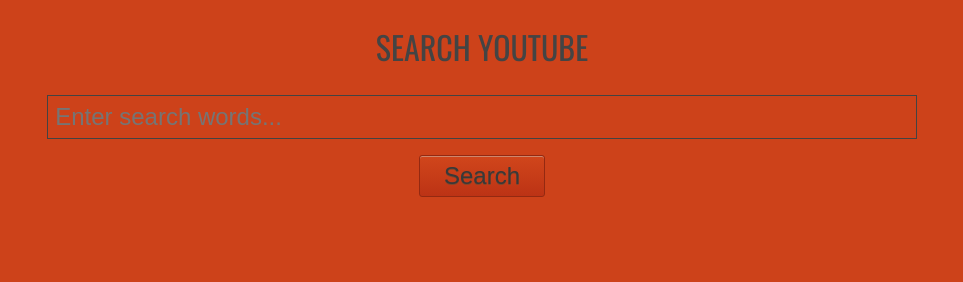
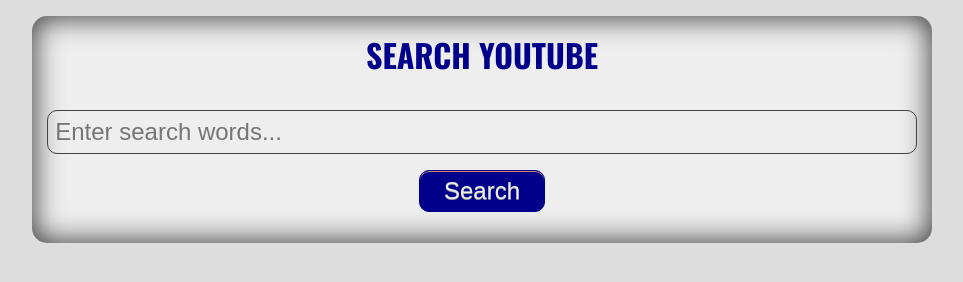
Before and after one commit to mariusbanea/thinkful-youtube-api-challenge, a plain HTML site: page index.html in a window 1280 px wide. Shown: the whole page, without its empty margins (158-1121 px from the left). Drawn offline with nearby package versions, Linux system fonts and the light colour scheme.

Commit message:
updating the css and js comments

```diff
--- a/css/style.css
+++ b/css/style.css
@@ -1,85 +1,78 @@
-/* http://meyerweb.com/eric/tools/css/reset/
-   v2.0 | 20110126
-   License: none (public domain)
+/* -------------------------------------
+CSS reset
+(all the browsers will see the website in the same by setting every tag to 0 (the website will look the same on all browsers))
 */
 
-html, body, div, span, applet, object, iframe,
-h1, h2, h3, h4, h5, h6, p, blockquote, pre,
-a, abbr, acronym, address, big, cite, code,
-del, dfn, em, img, ins, kbd, q, s, samp,
-small, strike, strong, sub, sup, tt, var,
-b, u, i, center,
-dl, dt, dd, ol, ul, li,
-fieldset, form, label, legend,
-table, caption, tbody, tfoot, thead, tr, th, td,
-article, aside, canvas, details, embed,
-figure, figcaption, footer, header, hgroup,
-menu, nav, output, ruby, section, summary,
-time, mark, audio, video {
+* {
     margin: 0;
     padding: 0;
     border: 0;
     font-size: 100%;
-	font: inherit;
-	vertical-align: baseline;
-}
-/* HTML5 display-role reset for older browsers */
-article, aside, details, figcaption, figure,
-footer, header, hgroup, menu, nav, section {
-	display: block;
-}
-body {
-	line-height: 1;
-}
-ol, ul {
-	list-style: none;
-}
-blockquote, q {
-	quotes: none;
-}
-blockquote:before, blockquote:after,
-q:before, q:after {
-	content: '';
-	content: none;
-}
-table {
-	border-collapse: collapse;
-	border-spacing: 0;
+    /*The box-sizing property is used to tell the browser what the sizing properties (width and height) should include border-box.*/
+    box-sizing: border-box;
+    /*reset Chrome user agent styles*/
+    -webkit-margin-before: 0px;
+    -webkit-margin-after: 0px;
+    -webkit-margin-start: 0px;
+    -webkit-margin-end: 0px;
+    -webkit-padding-before: 0px;
+    -webkit-padding-after: 0px;
+    -webkit-padding-start: 0px;
+    -webkit-padding-end: 0px;
 }
 
-/* apply a natural box layout model to all elements, but allowing components to change */
-html {
-  box-sizing: border-box;
-}
-*, *:before, *:after {
-  box-sizing: inherit;
+
+/* -------------------------------------
+General styles (General Module, wrapping around the modules bellow)
+(the styles used everywhere in the page (like the Body) or styles which are used in more than 2 of the modules bellow (h2, h3, h4, h5, h6, p, a, ul, li))
+*/
+
+body {
+    font-family: "Oswald", sans-serif;
+    background: #ddd;
+    color: #333;
 }
 
-/* Page style from here */
-body {
-	font-family: "Oswald", sans-serif;
-	background: #CD421A;
-	color: #444;
-}
+
+/* -------------------------------------
+Header styles (Main Module)
+(all the styles inside the < header > or < nav > tags)
+*/
+
+
+/* -------------------------------------
+Content styles (Main Module)
+(all the styles inside the < sections > or < aside > tags)
+*/
+
 #wrapper {
-	background: #CD421A;
+    background: #eee;
     margin: 1em auto;
     max-width: 900px;
     padding: 15px;
+    border-radius: 15px;
+    -webkit-box-shadow: inset 0px 0px 28px 2px rgba(0, 0, 0, 0.75);
+    -moz-box-shadow: inset 0px 0px 28px 2px rgba(0, 0, 0, 0.75);
+    box-shadow: inset 0px 0px 28px 2px rgba(0, 0, 0, 0.75);
 }
+
 h1 {
     font-size: 2em;
     text-transform: uppercase;
     text-align: center;
     margin-bottom: 0.5em;
+    color: darkblue;
 }
+
 .disclaimer {
     color: #434343;
     text-align: center;
 }
+
 form {
     margin-top: 2em;
 }
+
 #query {
     display: block;
     border: 1px solid #434343;
@@ -87,66 +80,64 @@
     padding: .3em;
     font-size: 1.5em;
     width: 100%;
+    border-radius: 10px;
 }
+
 form div {
     margin-top: 1em;
     text-align: center;
 }
+
+
 /* Button generator */
+
 .myButton {
-	-moz-box-shadow:inset 0px 1px 0px 0px #cf866c;
-	-webkit-box-shadow:inset 0px 1px 0px 0px #cf866c;
-	box-shadow:inset 0px 1px 0px 0px #cf866c;
-	background:-webkit-gradient(linear, left top, left bottom, color-stop(0.05, #d0451b), color-stop(1, #bc3315));
-	background:-moz-linear-gradient(top, #d0451b 5%, #bc3315 100%);
-	background:-webkit-linear-gradient(top, #d0451b 5%, #bc3315 100%);
-	background:-o-linear-gradient(top, #d0451b 5%, #bc3315 100%);
-	background:-ms-linear-gradient(top, #d0451b 5%, #bc3315 100%);
-	background:linear-gradient(to bottom, #d0451b 5%, #bc3315 100%);
-	filter:progid:DXImageTransform.Microsoft.gradient(startColorstr='#d0451b', endColorstr='#bc3315',GradientType=0);
-	background-color:#d0451b;
-	-moz-border-radius:3px;
-	-webkit-border-radius:3px;
-	border-radius:3px;
-	border:1px solid #942911;
-	display:inline-block;
-	cursor:pointer;
-	color:#393939;
-	font-family:arial;
+    -moz-box-shadow: inset 0px 1px 0px 0px #cf866c;
+    -webkit-box-shadow: inset 0px 1px 0px 0px #cf866c;
+    box-shadow: inset 0px 1px 0px 0px #cf866c;
+    background-color: darkblue;
+    -moz-border-radius: 10px;
+    -webkit-border-radius: 10px;
+    border-radius: 10px;
+    border: 1px solid darkblue;
+    display: inline-block;
+    cursor: pointer;
+    color: #eee;
+    font-family: arial;
     font-size: 1.5em;
-	padding:6px 24px;
-	text-decoration:none;
-	text-shadow:0px 1px 0px #854629;
+    padding: 6px 24px;
+    text-decoration: none;
+    text-shadow: 0px 1px 0px #999;
 }
+
 .myButton:hover {
-	background:-webkit-gradient(linear, left top, left bottom, color-stop(0.05, #bc3315), color-stop(1, #d0451b));
-	background:-moz-linear-gradient(top, #bc3315 5%, #d0451b 100%);
-	background:-webkit-linear-gradient(top, #bc3315 5%, #d0451b 100%);
-	background:-o-linear-gradient(top, #bc3315 5%, #d0451b 100%);
-	background:-ms-linear-gradient(top, #bc3315 5%, #d0451b 100%);
-	background:linear-gradient(to bottom, #bc3315 5%, #d0451b 100%);
-	filter:progid:DXImageTransform.Microsoft.gradient(startColorstr='#bc3315', endColorstr='#d0451b',GradientType=0);
-	background-color:#bc3315;
+    background-color: #bc3315;
 }
+
 .myButton:active {
-	position:relative;
-	top:1px;
+    position: relative;
+    top: 1px;
 }
 
 #search-results ul {
     overflow: hidden;
     margin-top: 1em;
+    list-style-type: none;
 }
+
 #search-results li {
     float: left;
     margin-bottom: 2em;
     padding: 1em;
-	border: 1px solid #434343;
-	border-bottom-width: 3px;
+    border: 1px solid darkblue;
+    border-radius: 10px;
+    color: darkblue;
 }
+
 #search-results li img {
     display: block;
     max-width: 100%;
+    border-radius: 10px;
 }
 
 #search-results li p {
@@ -154,6 +145,27 @@
     margin-bottom: 1em;
     border-bottom: 1px solid #434343;
 }
+
+#search-results .error {
+    display: block;
+    max-width: 100%;
+    color: red;
+}
+
+
+/* -------------------------------------
+Footer styles (Main Module)
+(all the styles inside the < footer > tag)
+*/
+
+
+/* -------------------------------------
+place all the desktop styles above this line
+Responsive styles
+(the very last module in the CSS, contains all the media queries and it is dealing with the compatibility with mobiles and tablets)
+place all the mobile tables styles bellow this line
+*/
+
 @media only screen and (min-width: 500px) {
     #search-results li {
         width: 48%;
--- a/js/app.js
+++ b/js/app.js
@@ -9,10 +9,11 @@
     // STEP 2 - using the input from the user (query) make the API call to get the JSON response
     function getResults(query) {
         $.getJSON("https://www.googleapis.com/youtube/v3/search", {
-                "part": "snippet",
-                "key": "AIzaSyCclIq-RF7zhCJ_JnoXJBLdGvz-v2nzCB0",
-                "q": query,
-                "type": "video" //only return videos (no channels or playlists) so we can take the video ID and link it back to Youtube
+                part: "snippet", //youtibe API special parameter (please check documentation here https://developers.google.com/youtube/)
+                maxResults: 20, //number of results per page
+                key: "AIzaSyCclIq-RF7zhCJ_JnoXJBLdGvz-v2nzCB0",
+                q: query, //shearch query from the user
+                type: "video" //only return videos (no channels or playlists) so we can take the video ID and link it back to Youtube
             },
             function (data) {
                 //show the json array received from the API call
```
Lines whose indentation alone changed are shown as unchanged.
